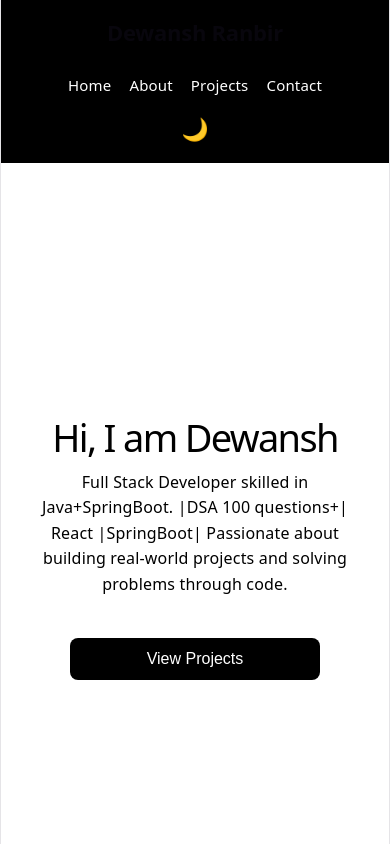
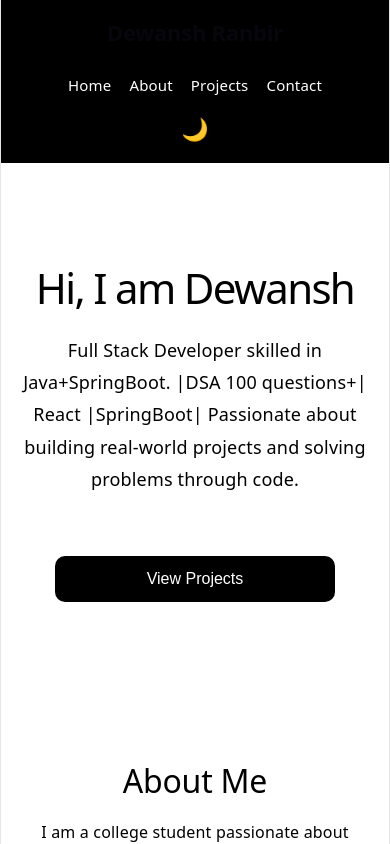
Before and after one commit to ranbirdewansh/portfolio, a React (Vite) app: page / in a window 390 px wide. Shown: the top 844 px of the page. Built offline with nearby package versions, Linux system fonts and the light colour scheme.

Commit message:
Improved mobile hero section

```diff
--- a/src/styles/Hero.css
+++ b/src/styles/Hero.css
@@ -1,5 +1,5 @@
 .hero {
-  height: 90vh;
+  min-height: 90vh;
 
   display: flex;
   flex-direction: column;
@@ -7,6 +7,7 @@
   align-items: center;
 
   text-align: center;
+
   padding: 20px;
 }
 
@@ -21,7 +22,7 @@
   font-size: 20px;
   max-width: 700px;
 
-  margin-bottom: 20px;
+  margin-bottom: 30px;
 
   color: inherit;
 
@@ -29,7 +30,8 @@
 }
 
 .hero button {
-  padding: 12px 24px;
+  padding: 14px 28px;
+
   font-size: 16px;
 
   border: none;
@@ -37,7 +39,7 @@
   background-color: black;
   color: white;
 
-  border-radius: 8px;
+  border-radius: 10px;
 
   cursor: pointer;
 
@@ -49,21 +51,31 @@
   transform: scale(1.05);
 }
 
-/* RESPONSIVE */
+/* MOBILE RESPONSIVE */
 
 @media (max-width: 768px) {
 
+  .hero {
+    min-height: auto;
+
+    padding: 80px 20px;
+  }
+
   .hero h1 {
-    font-size: 38px;
+    font-size: 42px;
+
+    line-height: 1.2;
   }
 
   .hero p {
-    font-size: 16px;
+    font-size: 18px;
+
+    line-height: 1.8;
   }
 
   .hero button {
     width: 100%;
-    max-width: 250px;
+    max-width: 280px;
   }
 
 }
```
